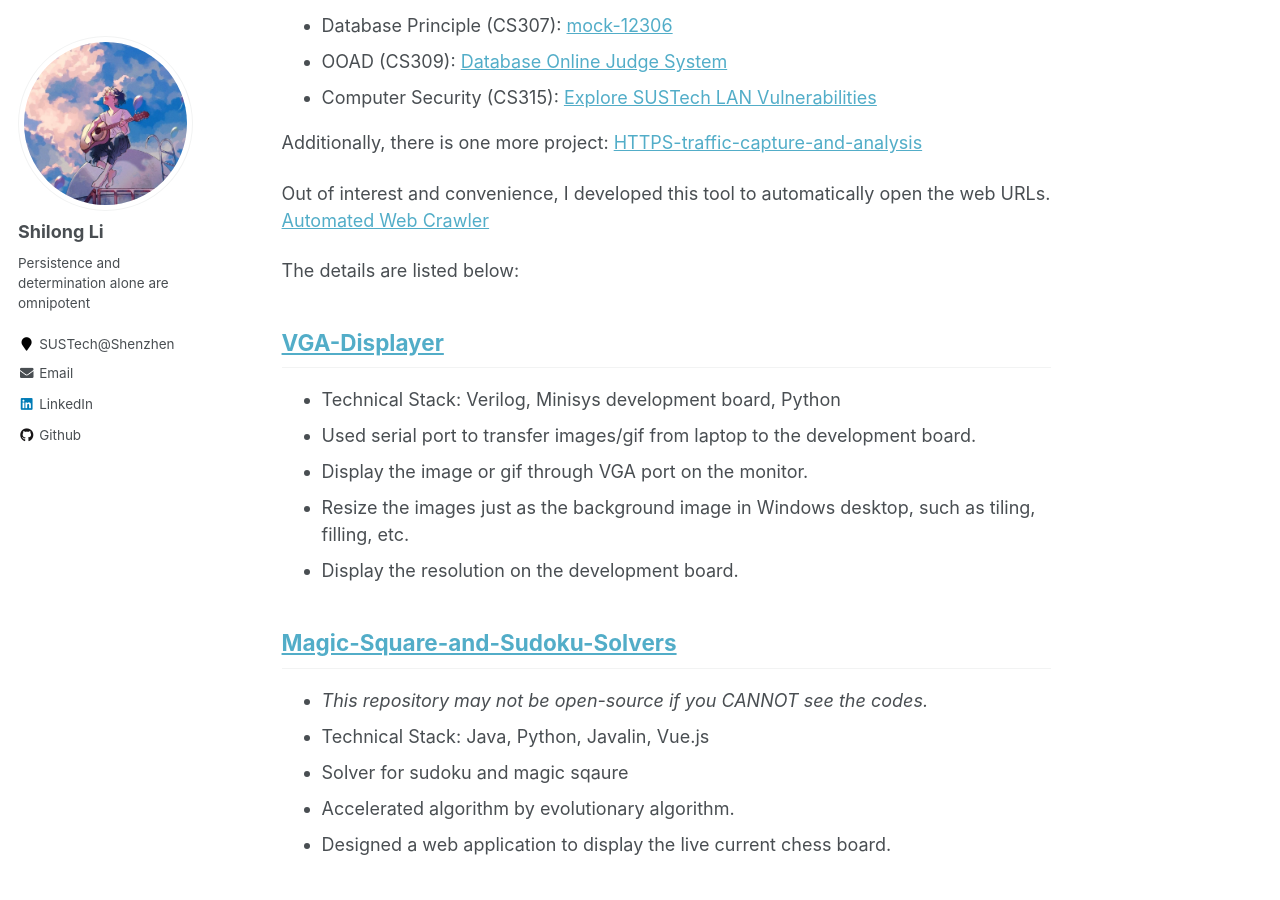
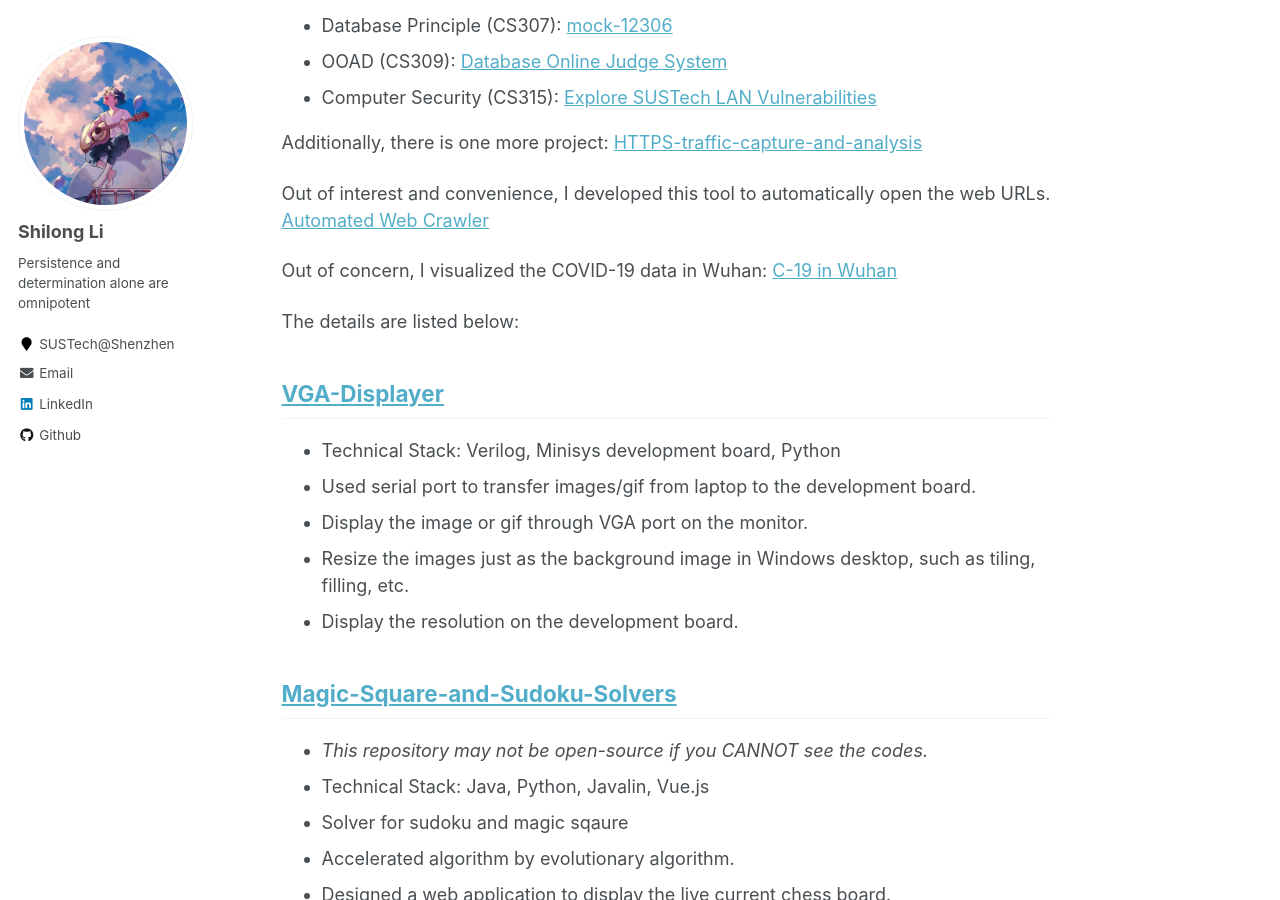
Before and after one commit to lethal233/lethal233.github.io, a Jekyll site: the page built from _pages/projects.md, in a window 1280 px wide and 900 px high, scrolled down 551 px. Built offline with Jekyll 4.4.1, drawn with Linux system fonts in a browser that asks for light colours.

Commit message:
[add] about

```diff
--- a/_pages/projects.md
+++ b/_pages/projects.md
@@ -26,6 +26,8 @@ Contains the following (class identifier order):
 Additionally, there is one more project: [HTTPS-traffic-capture-and-analysis](https://github.com/mitmproxy-https-analysis/session_capture)
 
 Out of interest and convenience, I developed this tool to automatically open the web URLs. [Automated Web Crawler](https://github.com/lethal233/subtle-utils)
+
+Out of concern, I visualized the COVID-19 data in Wuhan: [C-19 in Wuhan](https://github.com/lethal233/Visualization-of-NCP-Data-in-Wuhan)
 
 The details are listed below:
 
```
